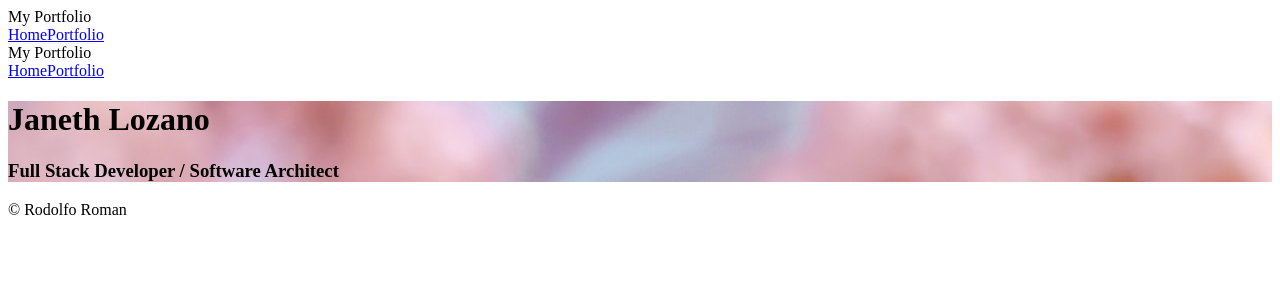
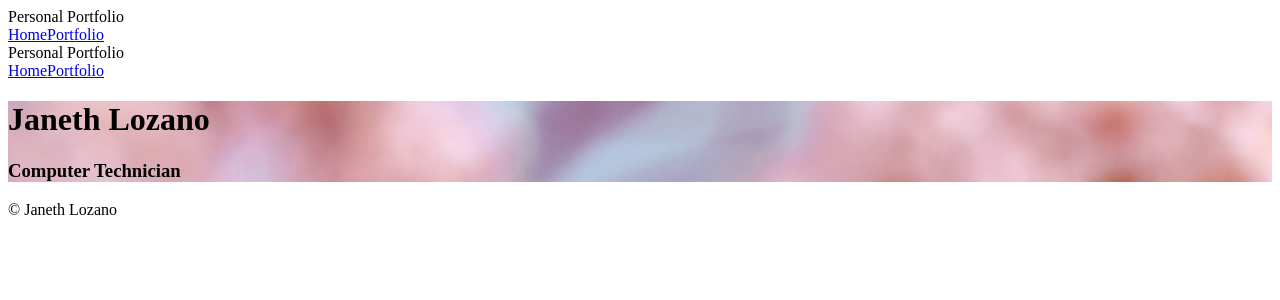
Before and after one commit to jlozan64/Portfolio, a Vue app: page / in a window 1280 px wide. Shown: the top 300 px of the page. Built offline with nearby package versions, Linux system fonts and the light colour scheme; some icons are missing.

Commit message:
Changed Title

```diff
--- a/src/components/Footer.vue
+++ b/src/components/Footer.vue
@@ -1,7 +1,7 @@
 <template>
   <div class="flex justify-center items-center">
     <div class="h-20 bottom-o py-8 flex">
-      <p class="pr-2">&copy; Rodolfo Roman</p>
+      <p class="pr-2">&copy; Janeth Lozano</p>
       <a class="github" href="https://github.com/rromanv" target="_blank"
         ><GithubCircle
       /></a>
--- a/src/components/NavBar.vue
+++ b/src/components/NavBar.vue
@@ -5,7 +5,7 @@
   >
     <div class="left">
       <span class="font-light text-3xl">
-        My
+        Personal
         <span class="font-semibold">Portfolio</span>
       </span>
     </div>
--- a/src/views/Home.vue
+++ b/src/views/Home.vue
@@ -17,7 +17,7 @@
         <h3
           class="text-3xl font-bold text-white px-4 hover:bg-white hover:text-blue-800 opacity-75"
         >
-          Full Stack Developer / Software Architect
+          Computer Technician
         </h3>
       </div>
     </div>
```
